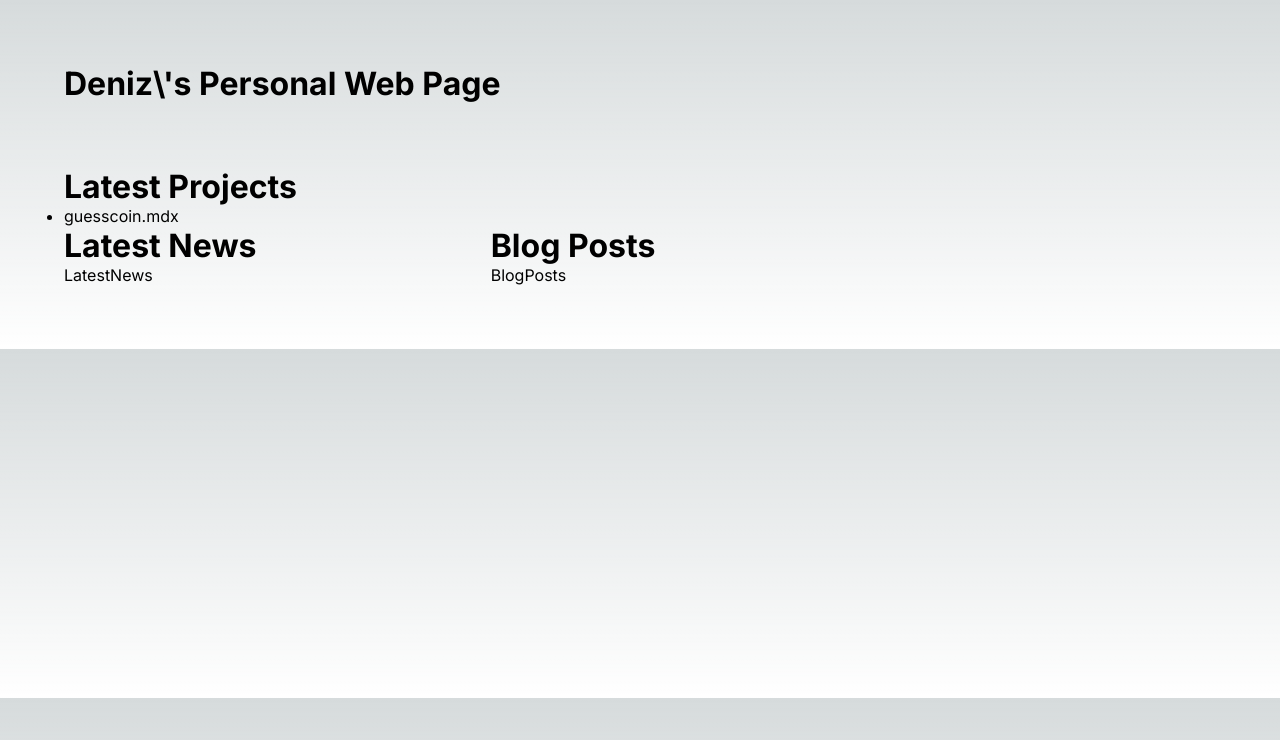
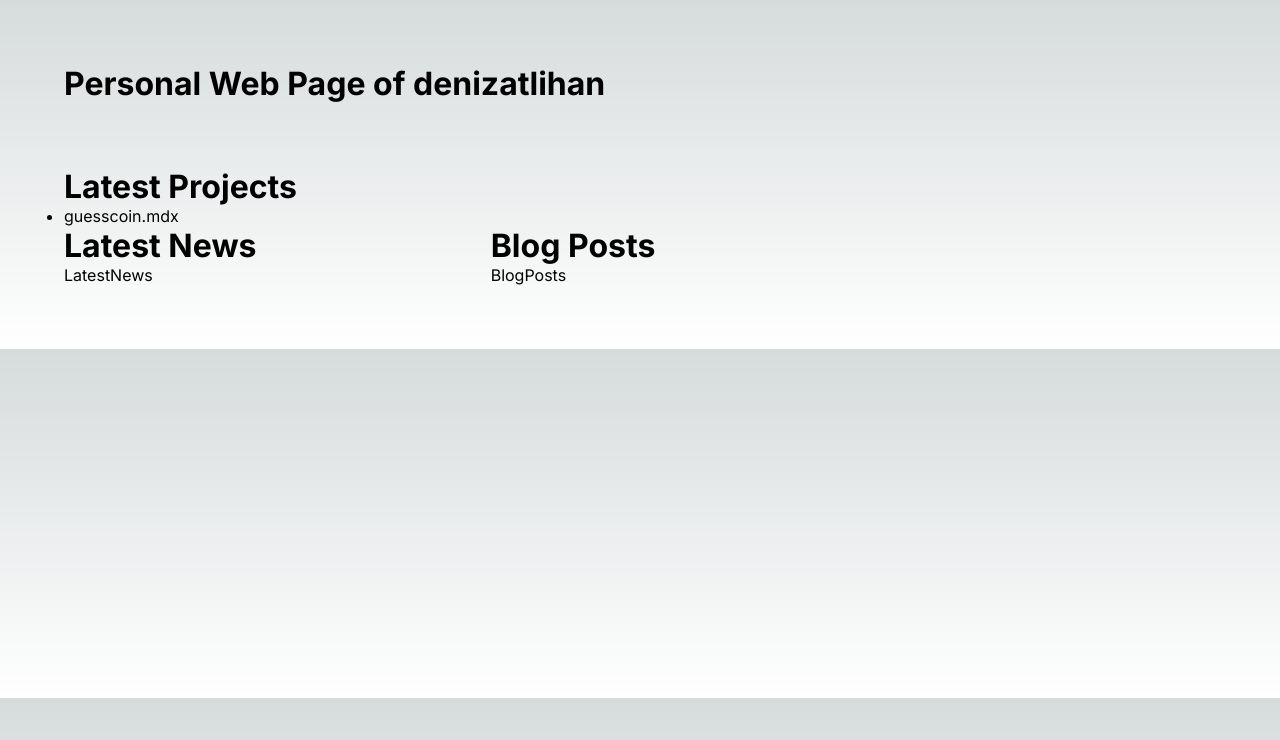
Before and after one commit to denizatlihan/denizatlihan.github.io, a Next.js app: page / in a window 1280 px wide. Shown: the top 740 px of the page. Built offline with nearby package versions, Linux system fonts and the light colour scheme.

Commit message:
escape char

```diff
--- a/src/app/page.tsx
+++ b/src/app/page.tsx
@@ -6,7 +6,7 @@ import BlogPosts from '../../pages/BlogPosts'
 export default function Home() {
   return (
     <div>
-      <h1 style={{ margin: 64 }}>Deniz\'s Personal Web Page</h1>
+      <h1 style={{ margin: 64 }}>Personal Web Page of denizatlihan</h1>
       <Grid container spacing={0} style={{ margin: 64 }}>
         <Grid xs={12}>
           <h1>Latest Projects</h1>
```
